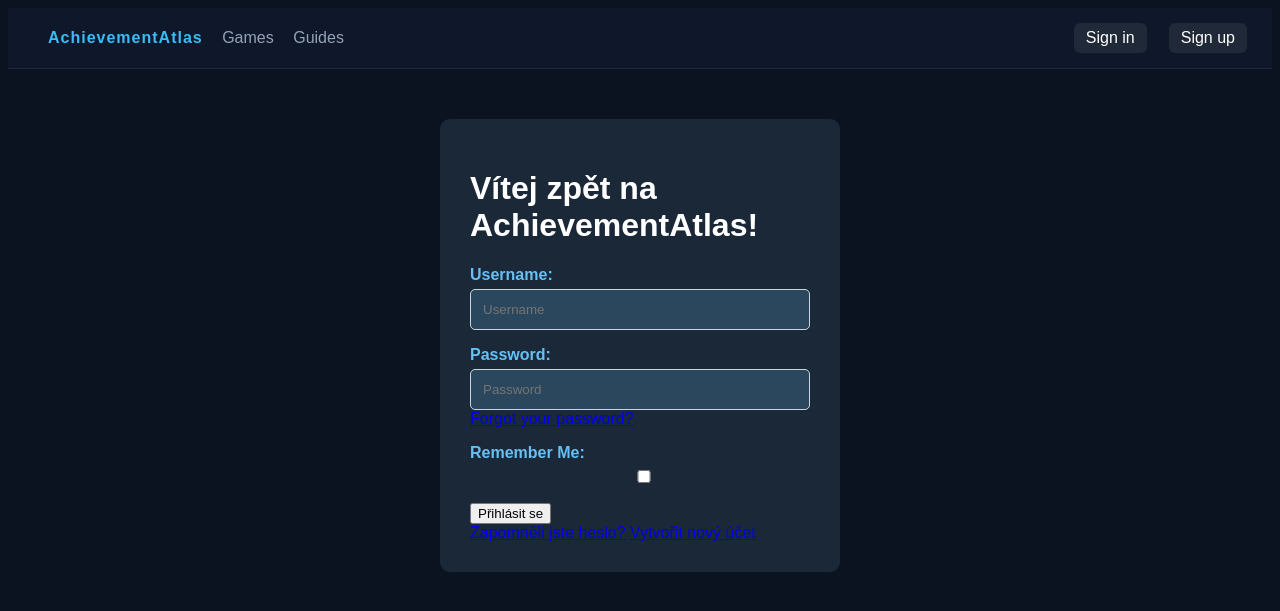
After one commit to MatyasGintar/AchievementAtlas, a Django app: page /signin/ in a window 1280 px wide. The commit adds this page. Shown: the top 611 px of the page. Run offline with Django 5.2, Linux system fonts and the light colour scheme; some libraries are stand-ins or nearby versions.

Commit message:
prihlaseni, zakladni responzivnost

```diff
--- a/AchievementAtlas/urls.py
+++ b/AchievementAtlas/urls.py
@@ -16,9 +16,15 @@ Including another URLconf
 """
 from django.contrib import admin
 from django.urls import path, include
+from allauth.socialaccount import views as socialaccount_views
+from allauth.account import views as account_views
+
 
 urlpatterns = [
     path("admin/", admin.site.urls),
+    path('profile/', socialaccount_views.connections, name='profile'),
+    path('signin/', account_views.login, name='signin'),
+    path('signup/', account_views.signup, name='signup'),
+    path("accounts/", include("allauth.urls")),
     path("", include("guides.urls")),
-    path("accounts/", include("allauth.urls")),
 ]
--- a/guides/static/css/style.css
+++ b/guides/static/css/style.css
@@ -265,6 +265,7 @@ header {
     font-size: 0.75rem;
     text-transform: uppercase;
     font-weight: bold;
+    border-bottom: 1px solid rgba(255, 255, 255, 0.1);
 }
 
 .detail-item {
@@ -538,3 +539,23 @@ header {
     font-size: 11px;
     padding-top: 3px;
 }
+
+
+@media (max-width: 768px) {
+    .navbar {
+        flex-direction: column; /* Přeskládá položky pod sebe místo vedle sebe */
+        align-items: center;    /* Zarovná je na střed */
+        gap: 15px;              /* Přidá mezeru mezi sekce */
+    }
+
+    .nav-right {
+        margin-right: 0;        /* Zrušíme marginy z PC verze */
+        flex-wrap: wrap;        /* Dovolí tlačítkům odskočit na další řádek */
+        justify-content: center;
+    }
+
+    img {
+        max-width: 100%;
+        height: auto;
+    }
+}
--- a/guides/static/css/witcher_3.css
+++ b/guides/static/css/witcher_3.css
@@ -66,6 +66,10 @@ body::before {
 
 .game-header h1 {
     color: #e51e1e;
+}
+
+.detail-label {
+    border-bottom: 3px solid rgba(255, 0, 0, 0.448);
 }
 
 /* Progress bar téma */
--- a/guides/templates/game_detail.html
+++ b/guides/templates/game_detail.html
@@ -3,7 +3,6 @@
 
 {% block extra_css %}
 <link rel="stylesheet" href="{% static 'css/'|add:game.theme|add:'.css' %}" />
-<link rel="stylesheet" href="https://fonts.googleapis.com/css2?family=Material+Symbols+Rounded:opsz,wght,FILL,GRAD@20..48,100..700,0..1,-50..200&icon_names=trophy"/>
 {% endblock %}
 
 {% block content %}
@@ -66,7 +65,7 @@
 
   <div class="progress-section">
     <div class="progress-info">
-      <span class="progress-title">Tvůj postup</span>
+      <span class="progress-title">Progress</span>
       <span class="progress-count">
         {{ unlocked_ids|length }} / {{ game.total_achievements }}
         <i class="fas fa-trophy"></i>
--- a/guides/templates/layout.html
+++ b/guides/templates/layout.html
@@ -26,12 +26,12 @@
 
             <div class="nav-right">
                 {% if user.is_authenticated %}
-                <a href="{% url 'socialaccount_connections' %}" class="user-profile-nav" style="display: flex; align-items: center; gap: 10px; margin-right: 15px; text-decoration: none; color: white;">
+                <a href="{% url 'profile' %}" class="user-profile-nav" style="display: flex; align-items: center; gap: 10px; margin-right: 15px; text-decoration: none; color: white;">
                     {% if user.avatar_url %}
                     <img src="{{ user.avatar_url }}" alt="Avatar" style="width: 32px; height: 32px; border-radius: 50%; border: 1px solid #66c0f4;">
                     {% endif %}
                     <span class="user" style="hover: underline;">
-                Můj účet ({% if user.steam_name %}{{ user.steam_name }}{% else %}{{ user.username }}{% endif %})
+                    {% if user.steam_name %}{{ user.steam_name }}{% else %}{{ user.username }}{% endif %}
                     </span>
                 </a>
 
@@ -43,8 +43,8 @@
                     <button type="submit" class="btn" style="border:none; cursor:pointer;"><i class="fa-solid fa-arrow-right-from-bracket"></i></button>
                 </form>
                 {% else %}
-                    <a href="{% url 'account_login' %}" class="btn" style="margin-right: 10px; text-decoration: none;">Přihlásit se</a>
-                    <a href="{% url 'account_signup' %}" class="btn" style="text-decoration: none;">Registrace</a>
+                    <a href="{% url 'signin' %}" class="btn" style="margin-right: 10px; text-decoration: none;">Sign in</a>
+                    <a href="{% url 'signup' %}" class="btn" style="text-decoration: none;">Sign up</a>
                 {% endif %}
             </div>
         </nav>
--- /dev/null
+++ b/users/static/css/auth_style.css
@@ -0,0 +1,27 @@
+/* auth-styles.css */
+.moje-vlastni-prihlaseni {
+    max-width: 400px;
+    margin: 50px auto;
+    background-color: #1b2838;
+    padding: 30px;
+    border-radius: 10px;
+    color: white;
+}
+
+/* Tímto zacílíš na inputy vygenerované Djangem (allauthem) */
+.auth-form p input {
+    width: 100%;
+    padding: 12px;
+    background-color: #2a475e;
+    border: 1px solid #c7d5e0;
+    border-radius: 5px;
+    color: white;
+}
+
+/* Ostylování popisků (E-mail, Heslo) nad inputy */
+.auth-form p label {
+    display: block;
+    margin-bottom: 5px;
+    font-weight: bold;
+    color: #66c0f4;
+}
--- /dev/null
+++ b/users/templates/account/login.html
@@ -0,0 +1,30 @@
+{% extends "layout.html" %}
+{% load account %}
+{% load static %}
+
+{% block extra_css %}
+    <link rel="stylesheet" href="{% static 'css/auth_style.css' %}">
+{% endblock %}
+
+{% block content %}
+<div class="moje-vlastni-prihlaseni">
+    <h1>Vítej zpět na AchievementAtlas!</h1>
+
+    <form class="auth-form" method="POST" action="{% url 'account_login' %}">
+        {% csrf_token %}
+
+        {{ form.as_p }}
+
+        {% if redirect_field_value %}
+        <input type="hidden" name="{{ redirect_field_name }}" value="{{ redirect_field_value }}" />
+        {% endif %}
+
+        <button class="btn-submit" type="submit">Přihlásit se</button>
+    </form>
+
+    <div class="auth-links">
+        <a href="{% url 'account_reset_password' %}">Zapomněli jste heslo?</a>
+        <a href="{{ signup_url }}">Vytvořit nový účet</a>
+    </div>
+</div>
+{% endblock %}
```
Also changed, not shown: guides/templates/achievement_detail.html (+16 -2 lines), users/templates/account/signup.html (renamed from users/templates/login.html, +9 -4 lines), users/templates/signup.html (deleted, +0 -26 lines), users/templates/socialaccount/connections.html (added, +59 -0 lines), users/urls.py (added, +7 -0 lines), users/views.py (+25 -1 lines). Lines whose indentation alone changed are shown as unchanged.
